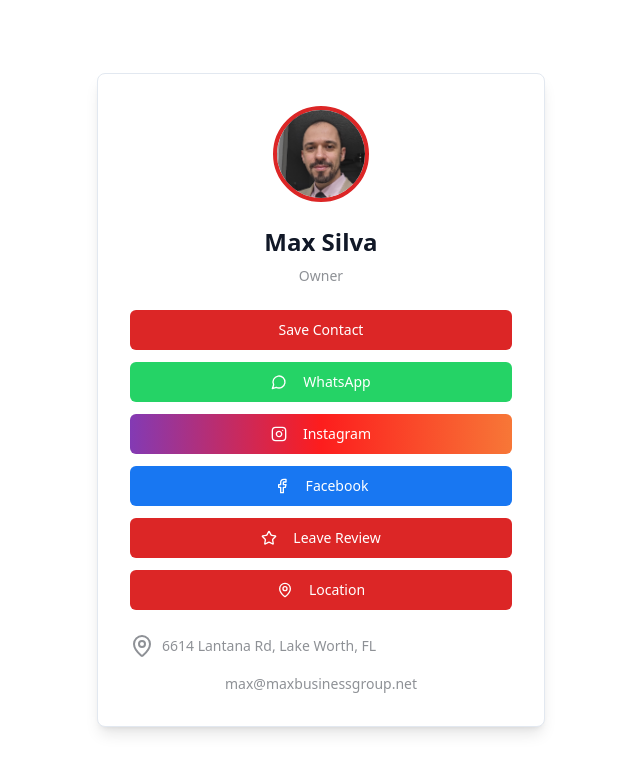
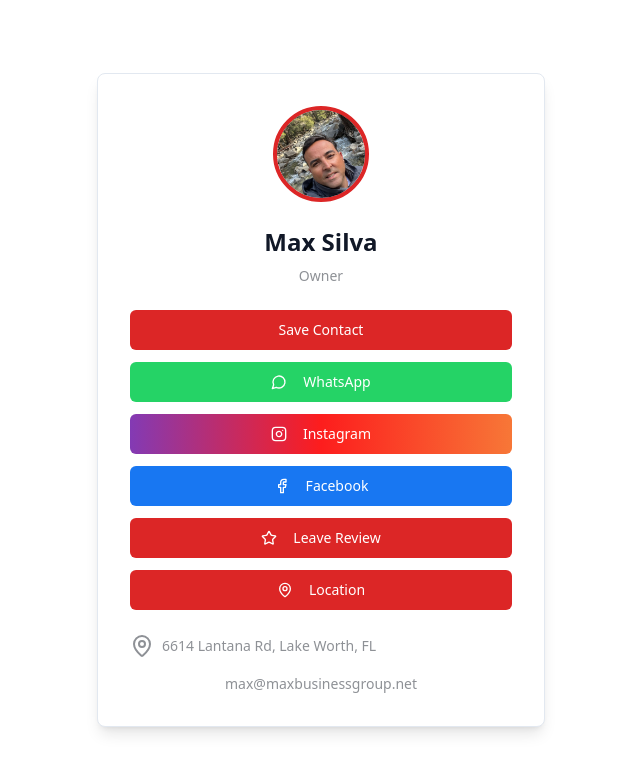
Before and after one commit to ChamBr/nanotag, a React (Vite) app: page /max in a window 1280 px wide. Shown: the top 772 px of the page, without its empty margins (319-959 px from the left). Built offline with nearby package versions, Linux system fonts and the light colour scheme.

Commit message:
Update avatar for Maxiley Silva
Changed the avatar image for Maxiley Silva in the VirtualCard component to reflect the correct photo.
[skip gpt_engineer]

```diff
--- a/src/data/companies.ts
+++ b/src/data/companies.ts
@@ -63,7 +63,7 @@ export const employees: Employee[] = [
     email: "max@maxbusinessgroup.net",
     company: "MG",
     role: "Owner",
-    avatar: "/lovable-uploads/838466c9-6b6c-4d80-b267-080489e62217.png" // Placeholder, update with actual avatar
+    avatar: "/lovable-uploads/da24b509-ac73-44ee-96e3-146950306728.png"
   },
   {
     name: "Francesco Paciletti",
@@ -71,6 +71,6 @@ export const employees: Employee[] = [
     email: "francesco@kitchenkonnections.net",
     company: "KK",
     role: "Owner",
-    avatar: "/lovable-uploads/838466c9-6b6c-4d80-b267-080489e62217.png" // Placeholder, update with actual avatar
+    avatar: "/lovable-uploads/838466c9-6b6c-4d80-b267-080489e62217.png"
   }
 ];
```
Also changed, not shown: public/lovable-uploads/da24b509-ac73-44ee-96e3-146950306728.png (added).
